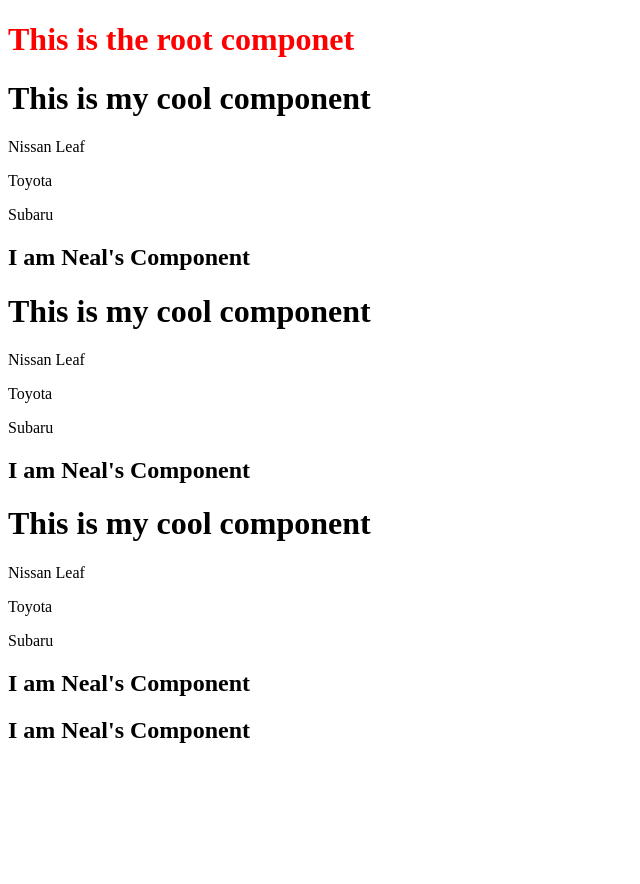
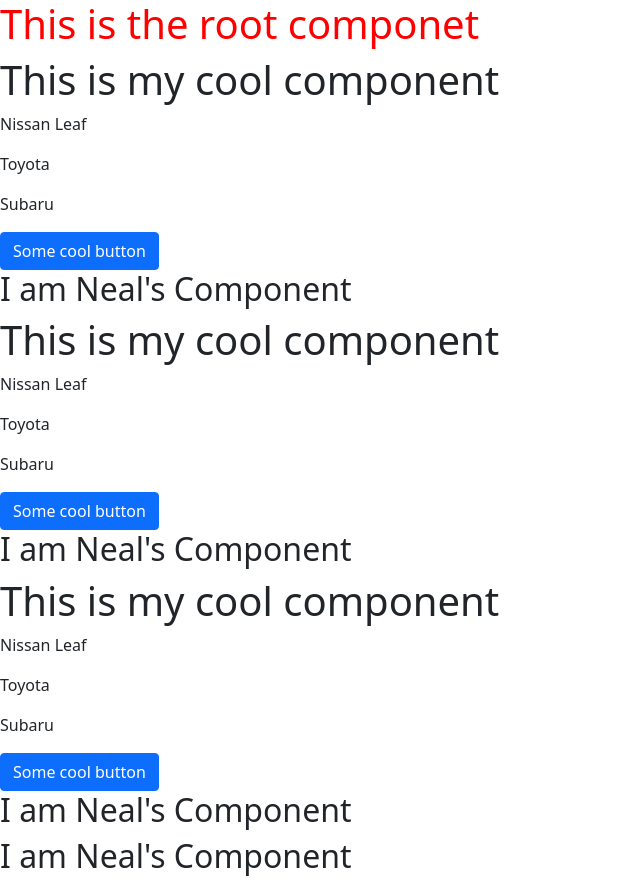
Before and after one commit to Daniel-Karanja/angular-enemy-of-syntax, an Angular app: page / in a window 1280 px wide. Shown: the whole page, without its empty margins (0-640 px from the left). Before the commit the page ends 800 px from the top, so only its background shows below. Built offline with nearby package versions, Linux system fonts and the light colour scheme.

Commit message:
Added  bootsraps package

```diff
--- a/angular.json
+++ b/angular.json
@@ -22,11 +22,9 @@
             "main": "src/main.ts",
             "polyfills": "src/polyfills.ts",
             "tsConfig": "tsconfig.app.json",
-            "assets": [
-              "src/favicon.ico",
-              "src/assets"
-            ],
+            "assets": ["src/favicon.ico", "src/assets"],
             "styles": [
+              "./node_modules/bootstrap/dist/css/bootstrap.min.css",
               "src/styles.css"
             ],
             "scripts": []
@@ -89,13 +87,8 @@
             "polyfills": "src/polyfills.ts",
             "tsConfig": "tsconfig.spec.json",
             "karmaConfig": "karma.conf.js",
-            "assets": [
-              "src/favicon.ico",
-              "src/assets"
-            ],
-            "styles": [
-              "src/styles.css"
-            ],
+            "assets": ["src/favicon.ico", "src/assets"],
+            "styles": ["src/styles.css"],
             "scripts": []
           }
         }
--- a/package.json
+++ b/package.json
@@ -18,6 +18,7 @@
     "@angular/platform-browser": "~13.3.0",
     "@angular/platform-browser-dynamic": "~13.3.0",
     "@angular/router": "~13.3.0",
+    "bootstrap": "^5.1.3",
     "rxjs": "~7.5.0",
     "tslib": "^2.3.0",
     "zone.js": "~0.11.4"
--- a/src/app/Intro-To-Angular/my-component/my-component.html
+++ b/src/app/Intro-To-Angular/my-component/my-component.html
@@ -3,5 +3,6 @@
   <p>Nissan Leaf</p>
   <p>Toyota</p>
   <p>Subaru</p>
+  <button class="btn btn-primary">Some cool button</button>
 </div>
 <neal-comp></neal-comp>
--- a/src/app/Intro-To-Angular/my-component/my-component.ts
+++ b/src/app/Intro-To-Angular/my-component/my-component.ts
@@ -3,6 +3,8 @@ import { Component } from '@angular/core';
 @Component({
   selector: 'my-cool-component',
   templateUrl: './my-component.html',
-  styleUrls: ['./my-component.css'],
+  // template: '<p>This is the coolest component</p>',
+  // styles: ['div{color:green}'],
+  styleUrls: [],
 })
 export class MyCoolComponent {}
--- a/src/index.html
+++ b/src/index.html
@@ -6,6 +6,12 @@
     <base href="/" />
     <meta name="viewport" content="width=device-width, initial-scale=1" />
     <link rel="icon" type="image/x-icon" href="favicon.ico" />
+    <!-- <link
+      href="https://cdn.jsdelivr.net/npm/bootstrap@5.1.3/dist/css/bootstrap.min.css"
+      rel="stylesheet"
+      integrity="sha384-1BmE4kWBq78iYhFldvKuhfTAU6auU8tT94WrHftjDbrCEXSU1oBoqyl2QvZ6jIW3"
+      crossorigin="anonymous"
+    /> -->
   </head>
   <body>
     <app-root></app-root>
```
Also changed, not shown: 2 other files (tests, documents, lock files or other folders).
